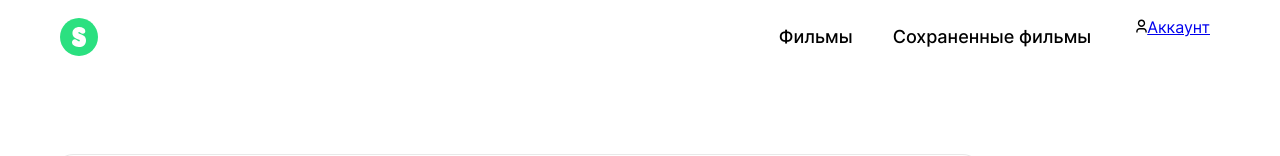
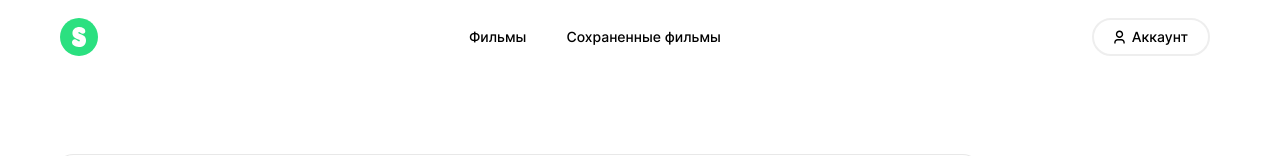
Before and after one commit to Olga-Sotula/movies-explorer-frontend, a React (Create React App) app: page /movies in a window 1280 px wide. Shown: the top 156 px of the page. Built offline with nearby package versions, Linux system fonts and the light colour scheme.

Commit message:
fix: style header  by figma

```diff
--- a/src/components/Button/Button.css
+++ b/src/components/Button/Button.css
@@ -25,8 +25,12 @@
 .button_type_nav-menu {
   color: var(--primary-color);
   font-weight: 500;
-  font-size: 18px;
-  line-height: 22px;
+  font-size: 14px;
+  line-height: 18px;
+}
+
+.button_type_account {
+  padding: 8px 0;
 }
 
 .button_type_else {
--- a/src/components/Header/Header.js
+++ b/src/components/Header/Header.js
@@ -2,7 +2,6 @@ import React from 'react';
 import { useLocation } from 'react-router-dom'
 
 import './Header.css';
-import HeaderLogo from '../HeaderLogo/HeaderLogo';
 import Navigation from '../Navigation/Navigation';
 
 const Header = () => {
@@ -11,7 +10,6 @@ const Header = () => {
   return (
     <header className = {`header ${pathname === '/' ? 'header_type_main' : ''}`} >
       <nav className='header__navigator'>
-        <HeaderLogo/>
         <Navigation/>
       </nav>
     </header>
--- a/src/components/NavMenu/NavMenu.css
+++ b/src/components/NavMenu/NavMenu.css
@@ -2,6 +2,7 @@
   margin: 0;
   padding: 0;
   display: flex;
+
   gap: 25px;
 }
 
@@ -16,11 +17,6 @@
   gap: 10px;
 }
 
-.nav-menu__icon {
-  width: 11px;
-  height: 14px;
-}
-
 @media (max-width: 800px) {
   .nav-menu {
     display: none;
--- a/src/components/NavMenu/NavMenu.js
+++ b/src/components/NavMenu/NavMenu.js
@@ -25,14 +25,7 @@ const NavMenu = () => {
           </Link>
         </li>
       </ul>
-        <div className='nav-menu__profile'>
-          <Link to='/profile'>
-            <img src={profileIconPath} className='nav-menu__icon' alt='Иконка профиля' />
-              Аккаунт
-          </Link>
-        </div>
     </nav>
-
   );
 }
 
--- /dev/null
+++ b/src/components/NavProfile/NavProfile.css
@@ -0,0 +1,30 @@
+.nav-profile {
+  padding: 0 20px;
+  box-sizing: border-box;
+  display: flex;
+  flex-direction: row;
+  justify-content: space-between;
+  align-items: center;
+  gap: 7px;
+  text-decoration: none;
+  border: 2px solid rgba(170, 170, 170, .2);
+  border-radius: 50px;
+  cursor: pointer;
+  opacity: 1;
+  transition: opacity 1.5s ease-in;
+}
+
+.nav-profile:hover {
+  opacity: 0.6;
+}
+
+.nav-profile__icon {
+  width: 11px;
+  height: 14px;
+}
+
+@media (max-width: 800px) {
+  .nav-profile {
+    display: none;
+  }
+}
--- /dev/null
+++ b/src/components/NavProfile/NavProfile.js
@@ -0,0 +1,20 @@
+import React from 'react';
+
+import { Link } from 'react-router-dom';
+
+import './NavProfile.css';
+import profileIconPath from '../../images/profile-icon.svg';
+import Button from '../Button/Button.js';
+
+const NavProfile = () => {
+  return (
+    <Link className="nav-profile" to='/profile'>
+      <img src={profileIconPath} className='nav-profile__icon' alt='Иконка профиля' />
+      <Button modificator="button_type_nav-menu button_type_account">
+        Аккаунт
+      </Button>
+    </Link>
+  );
+}
+
+export default NavProfile;
--- a/src/components/Navigation/Navigation.js
+++ b/src/components/Navigation/Navigation.js
@@ -2,8 +2,10 @@ import React, {useState} from 'react';
 import { useLocation } from 'react-router-dom'
 
 import './Navigation.css';
+import HeaderLogo from '../HeaderLogo/HeaderLogo.js'
 import NavAuth from '../NavAuth/NavAuth.js';
 import NavMenu from '../NavMenu/NavMenu.js';
+import NavProfile from '../NavProfile/NavProfile.js';
 import Burger from '../Burger/Burger';
 import PopupMenu from '../PopupMenu/PopupMenu';
 
@@ -27,9 +29,11 @@ const Navigation = () => {
 
   return (
     <>
+      <HeaderLogo/>
       {pathname === '/' ? <NavAuth/> :
         <>
           <NavMenu/>
+          <NavProfile/>
           <Burger isOpen={popupIsOpen} handleClick={handleBurgerClick}/>
           <PopupMenu isOpen={popupIsOpen} onOverlayClick={handlePopupOverlayClick} onClose={closePopup}/>
         </>
```
Lines whose indentation alone changed are shown as unchanged.
